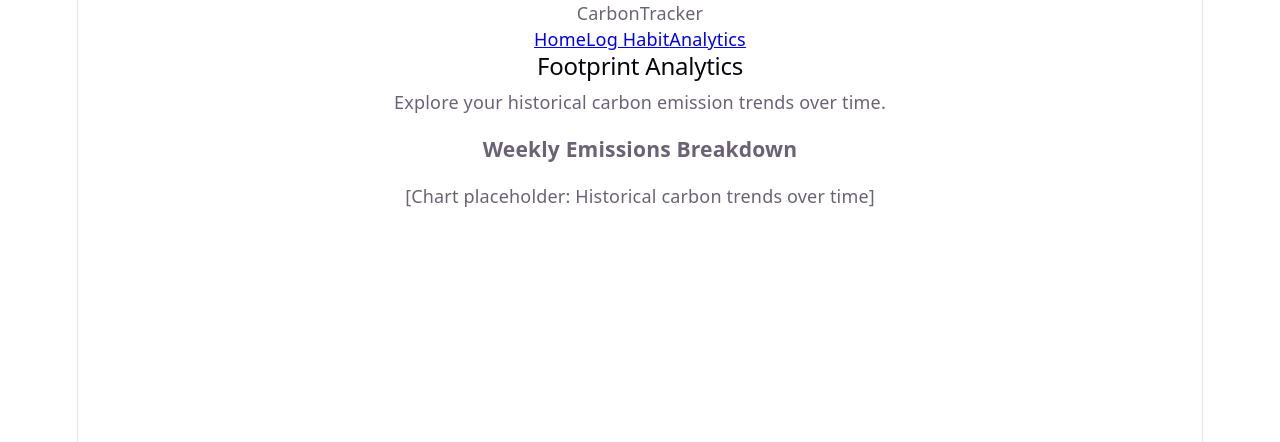
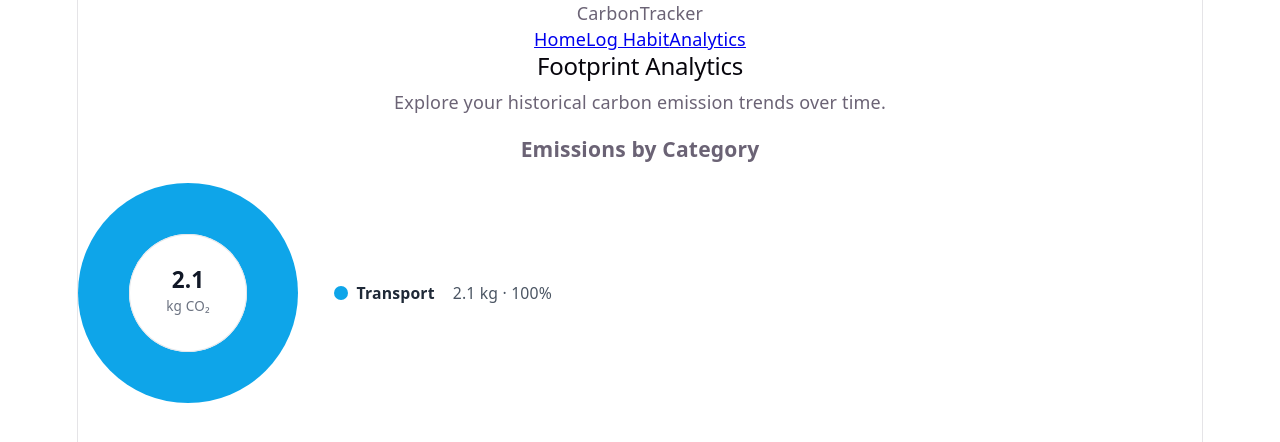
Before and after one commit to edamameren/WebDev-NME-Carbon-Footprint-Tracker, a React (Vite) app: page /analytics in a window 1280 px wide. Shown: the top 442 px of the page. Built offline with nearby package versions, Linux system fonts and the light colour scheme.

Commit message:
Week 3 NME - Added a Pi Chart on AnalyticsView

```diff
--- a/src/App.tsx
+++ b/src/App.tsx
@@ -1,18 +1,30 @@
+import { useState } from 'react';
 import { BrowserRouter as Router, Routes, Route } from 'react-router-dom';
 import { Navbar } from './components/common/Navbar';
 import { HomeView } from './views/HomeView';
 import { LogHabitView } from './views/LogHabitView';
 import { AnalyticsView } from './views/AnalyticsView';
+import type { HabitLog } from './types/footprint';
+
+const INITIAL_LOGS: HabitLog[] = [
+  { id: '1', category: 'Transport', description: 'Public Transit Bus', co2Kg: 2.1, date: '2026-10-04' },
+];
 
 export function App() {
+  const [logs, setLogs] = useState<HabitLog[]>(INITIAL_LOGS);
+
+  const handleAddLog = (log: HabitLog) => {
+    setLogs((current) => [log, ...current]);
+  };
+
   return (
     <Router>
       <div className="min-h-screen bg-gray-100 text-gray-900">
         <Navbar />
         <Routes>
           <Route path="/" element={<HomeView />} />
-          <Route path="/log" element={<LogHabitView />} />
-          <Route path="/analytics" element={<AnalyticsView />} />
+          <Route path="/log" element={<LogHabitView logs={logs} onAddLog={handleAddLog} />} />
+          <Route path="/analytics" element={<AnalyticsView logs={logs} />} />
         </Routes>
       </div>
     </Router>
--- /dev/null
+++ b/src/components/CategoryPieChart.css
@@ -0,0 +1,96 @@
+.category-pie {
+  display: flex;
+  flex-wrap: wrap;
+  align-items: center;
+  gap: 2rem;
+}
+
+.category-pie__chart {
+  width: 220px;
+  height: 220px;
+  border-radius: 50%;
+  display: flex;
+  align-items: center;
+  justify-content: center;
+  flex-shrink: 0;
+}
+
+.category-pie__hole {
+  width: 118px;
+  height: 118px;
+  border-radius: 50%;
+  background: #ffffff;
+  color: #111827;
+  display: flex;
+  flex-direction: column;
+  align-items: center;
+  justify-content: center;
+  text-align: center;
+  box-shadow: inset 0 0 0 1px #e5e7eb;
+}
+
+.category-pie__total {
+  font-size: 1.25rem;
+  font-weight: 700;
+  line-height: 1.2;
+}
+
+.category-pie__unit {
+  font-size: 0.75rem;
+  color: #6b7280;
+}
+
+.category-pie__legend {
+  list-style: none;
+  margin: 0;
+  padding: 0;
+  display: flex;
+  flex-direction: column;
+  gap: 0.75rem;
+  min-width: 180px;
+}
+
+.category-pie__legend-item {
+  display: flex;
+  align-items: center;
+  justify-content: space-between;
+  gap: 1rem;
+  font-size: 0.875rem;
+}
+
+.category-pie__swatch {
+  width: 0.75rem;
+  height: 0.75rem;
+  border-radius: 9999px;
+  flex-shrink: 0;
+}
+
+.category-pie__label {
+  display: flex;
+  align-items: center;
+  gap: 0.5rem;
+  font-weight: 600;
+  color: #1f2937;
+}
+
+.category-pie__value {
+  color: #4b5563;
+  white-space: nowrap;
+}
+
+@media (prefers-color-scheme: dark) {
+  .category-pie__hole {
+    background: #1f2028;
+    color: #f3f4f6;
+    box-shadow: inset 0 0 0 1px #2e303a;
+  }
+
+  .category-pie__unit,
+  .category-pie__value {
+    color: #9ca3af;
+  }
+
+  .category-pie__label {
+    color: #f3f4f6;
+  }
+}
--- /dev/null
+++ b/src/components/CategoryPieChart.tsx
@@ -0,0 +1,83 @@
+import type { HabitLog } from '../types/footprint';
+import { aggregateCo2ByCategory, type CategoryTotal } from '../utils/aggregateByCategory';
+import './CategoryPieChart.css';
+
+const CATEGORY_COLORS: Record<string, string> = {
+  Transport: '#0ea5e9',
+  Energy: '#f59e0b',
+  Diet: '#10b981',
+  Waste: '#8b5cf6',
+};
+
+const FALLBACK_COLOR = '#6b7280';
+
+function colorForCategory(category: string): string {
+  return CATEGORY_COLORS[category] ?? FALLBACK_COLOR;
+}
+
+function buildConicGradient(slices: CategoryTotal[], grandTotal: number): string {
+  let cursor = 0;
+  const stops = slices.map(({ category, totalKg }) => {
+    const start = cursor;
+    const end = cursor + (totalKg / grandTotal) * 100;
+    cursor = end;
+    return `${colorForCategory(category)} ${start}% ${end}%`;
+  });
+
+  return `conic-gradient(${stops.join(', ')})`;
+}
+
+interface CategoryPieChartProps {
+  logs: HabitLog[];
+}
+
+export function CategoryPieChart({ logs }: CategoryPieChartProps) {
+  const totals = aggregateCo2ByCategory(logs);
+  const grandTotal = totals.reduce((sum, item) => sum + item.totalKg, 0);
+
+  if (logs.length === 0 || grandTotal === 0) {
+    return (
+      <p className="text-gray-500 text-sm">
+        No habit logs yet. Add entries on the Log Habit page to see a category breakdown.
+      </p>
+    );
+  }
+
+  return (
+    <div className="category-pie">
+      <div
+        className="category-pie__chart"
+        style={{ background: buildConicGradient(totals, grandTotal) }}
+        role="img"
+        aria-label="Pie chart of carbon emissions by category"
+      >
+        <div className="category-pie__hole">
+          <span className="category-pie__total">{grandTotal.toFixed(1)}</span>
+          <span className="category-pie__unit">kg CO₂</span>
+        </div>
+      </div>
+
+      <ul className="category-pie__legend">
+        {totals.map(({ category, totalKg }) => {
+          const percent = (totalKg / grandTotal) * 100;
+
+          return (
+            <li key={category} className="category-pie__legend-item">
+              <span className="category-pie__label">
+                <span
+                  className="category-pie__swatch"
+                  style={{ backgroundColor: colorForCategory(category) }}
+                  aria-hidden="true"
+                />
+                {category}
+              </span>
+              <span className="category-pie__value">
+                {totalKg.toFixed(1)} kg · {percent.toFixed(0)}%
+              </span>
+            </li>
+          );
+        })}
+      </ul>
+    </div>
+  );
+}
--- /dev/null
+++ b/src/utils/aggregateByCategory.ts
@@ -0,0 +1,19 @@
+import type { HabitLog } from '../types/footprint';
+
+export interface CategoryTotal {
+  category: string;
+  totalKg: number;
+}
+
+export function aggregateCo2ByCategory(logs: HabitLog[]): CategoryTotal[] {
+  const totals = new Map<string, number>();
+
+  for (const log of logs) {
+    const current = totals.get(log.category) ?? 0;
+    totals.set(log.category, current + log.co2Kg);
+  }
+
+  return Array.from(totals.entries())
+    .map(([category, totalKg]) => ({ category, totalKg }))
+    .sort((a, b) => b.totalKg - a.totalKg);
+}
--- a/src/views/AnalyticsView.tsx
+++ b/src/views/AnalyticsView.tsx
@@ -1,14 +1,19 @@
-export function AnalyticsView() {
+import type { HabitLog } from '../types/footprint';
+import { CategoryPieChart } from '../components/CategoryPieChart';
+
+interface AnalyticsViewProps {
+  logs: HabitLog[];
+}
+
+export function AnalyticsView({ logs }: AnalyticsViewProps) {
   return (
     <div className="p-8 max-w-4xl mx-auto">
       <h2 className="text-2xl font-bold mb-4">Footprint Analytics</h2>
       <p className="text-gray-600 mb-6">Explore your historical carbon emission trends over time.</p>
 
       <div className="p-6 bg-white rounded-lg shadow border">
-          <h3 className="font-semibold text-gray-800 mb-2">Weekly Emissions Breakdown</h3>
-          <div className="h-48 flex items-center justify-center bg-gray-50 border border-dashed rounded text-gray-400">
-            [Chart placeholder: Historical carbon trends over time]
-          </div>
+        <h3 className="font-semibold text-gray-800 mb-4">Emissions by Category</h3>
+        <CategoryPieChart logs={logs} />
       </div>
     </div>
   );
--- a/src/views/LogHabitView.tsx
+++ b/src/views/LogHabitView.tsx
@@ -1,11 +1,12 @@
 import { useState } from 'react';
 import type { HabitLog } from '../types/footprint';
 
-export function LogHabitView() {
-  const [logs, setLogs] = useState<HabitLog[]>([
-    { id: '1', category: 'Transport', description: 'Public Transit Bus', co2Kg: 2.1, date: '2026-10-04' },
-  ]);
+interface LogHabitViewProps {
+  logs: HabitLog[];
+  onAddLog: (log: HabitLog) => void;
+}
 
+export function LogHabitView({ logs, onAddLog }: LogHabitViewProps) {
   const [category, setCategory] = useState('Transport');
   const [description, setDescription] = useState('');
   const [co2Kg, setCo2Kg] = useState<number>(0);
@@ -22,7 +23,7 @@ export function LogHabitView() {
       date: new Date().toISOString().split('T')[0],
     };
 
-    setLogs([newLog, ...logs]);
+    onAddLog(newLog);
     setDescription('');
     setCo2Kg(0);
   };
```
Also changed, not shown: 1 other file (tests, documents, lock files or other folders). Lines whose indentation alone changed are shown as unchanged.
